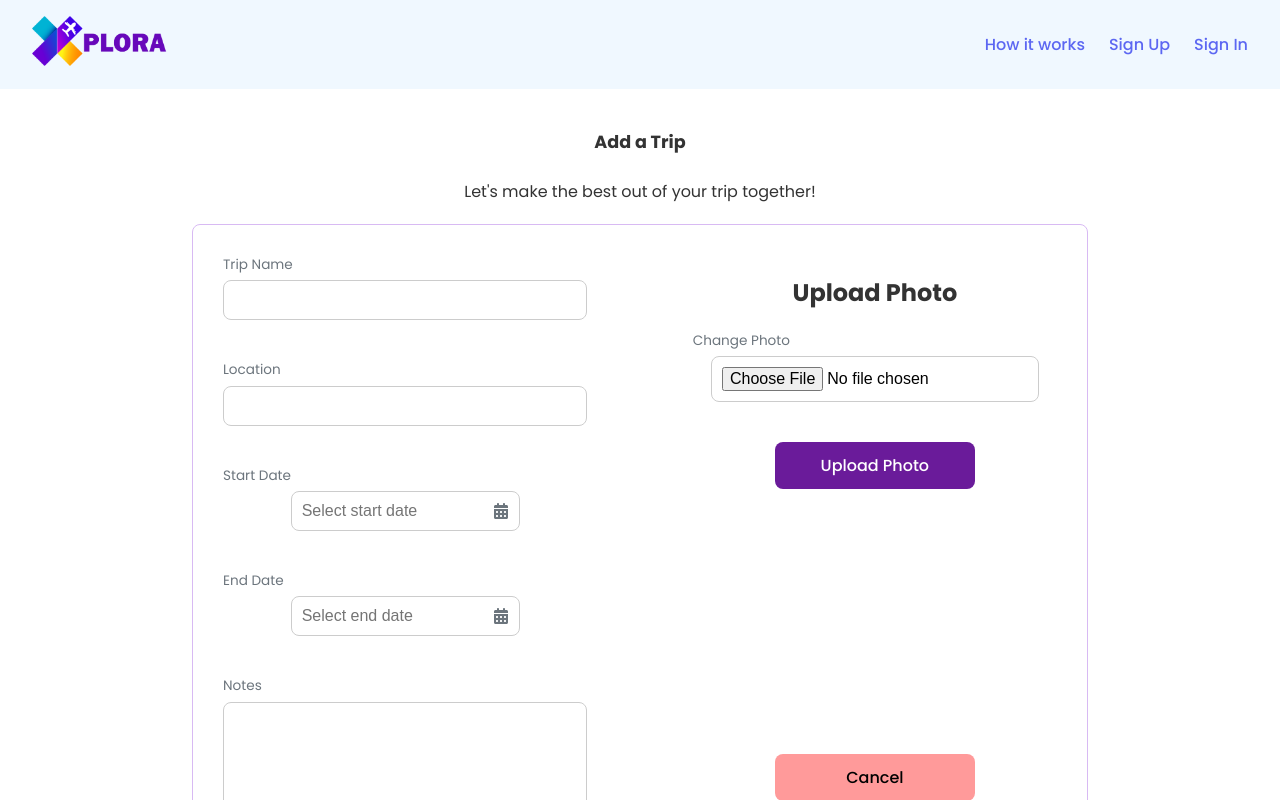
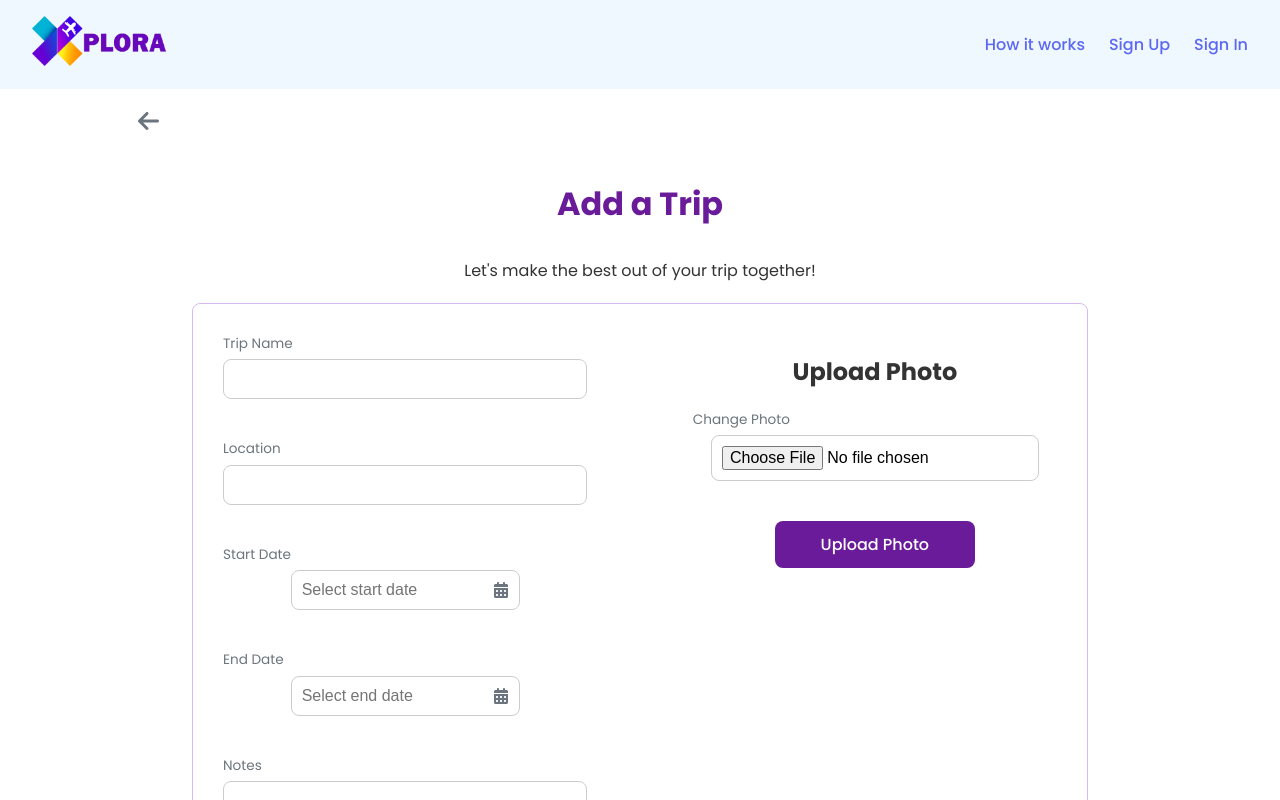
Before and after one commit to danielleandal/Xplora, a React (Vite) app in the folder frontend/: page /addtrip in a window 1280 px wide. Built offline with nearby package versions, Linux system fonts and the light colour scheme.

Commit message:
add trip edits

```diff
--- a/frontend/src/pages/AddTrip.css
+++ b/frontend/src/pages/AddTrip.css
@@ -1,3 +1,4 @@
+
 /* General Page Styling */
 .addtrip-page {
     display: flex;
@@ -16,6 +17,7 @@
     flex-grow: 1;
     width: 100%;
     height: 100%;
+    overflow: auto;
     padding: 2rem 0;
     box-sizing: border-box;
     text-align: center;
@@ -201,3 +203,26 @@ input:-webkit-autofill:active {
     width: 100%;
     margin-top: auto;
 }
+
+.back-arrow-container {
+    display: flex;
+    justify-content: flex-start;
+    width: 80%;
+    padding-left: 20px;
+    margin-top: 20px;
+}
+
+.back-arrow {
+    font-size: 1.5em;
+    color: #6c757d;
+    cursor: pointer;
+}
+
+.back-arrow:hover {
+    color: #6a1b9a;
+}
+
+.add-trip-header {
+    font-size: 2em;
+    color: #6a1b9a;
+}
--- a/frontend/src/pages/AddTrip.tsx
+++ b/frontend/src/pages/AddTrip.tsx
@@ -5,7 +5,7 @@ import logo from '../images/logo.png';
 import { Formik, Form, Field, ErrorMessage } from 'formik';
 import * as Yup from 'yup';
 import { FontAwesomeIcon } from '@fortawesome/react-fontawesome';
-import { faCalendarAlt } from '@fortawesome/free-solid-svg-icons';
+import { faCalendarAlt, faArrowLeft } from '@fortawesome/free-solid-svg-icons';
 import DatePicker from 'react-datepicker';
 import 'react-datepicker/dist/react-datepicker.css';
 
@@ -34,6 +34,10 @@ const AddTrip: React.FC = () => {
         alert('Photo uploaded successfully!');
     };
 
+    const handleBack = () => {
+        navigate(-1);
+    };
+
     return (
         <div className="addtrip-page">
             <header className="homepage-header">
@@ -49,8 +53,13 @@ const AddTrip: React.FC = () => {
                 </nav>
             </header>
 
+            {/* Back Arrow Positioned Below the Logo */}
+            <div className="back-arrow-container">
+                <FontAwesomeIcon icon={faArrowLeft} className="back-arrow" onClick={handleBack} />
+            </div>
+
             <main className="addtrip-main">
-                <h1>Add a Trip</h1>
+                <h1 className="add-trip-header">Add a Trip</h1>
                 <p className="p1">Let's make the best out of your trip together!</p>
 
                 <div className="addtrip-dashboard-i-container">
```
